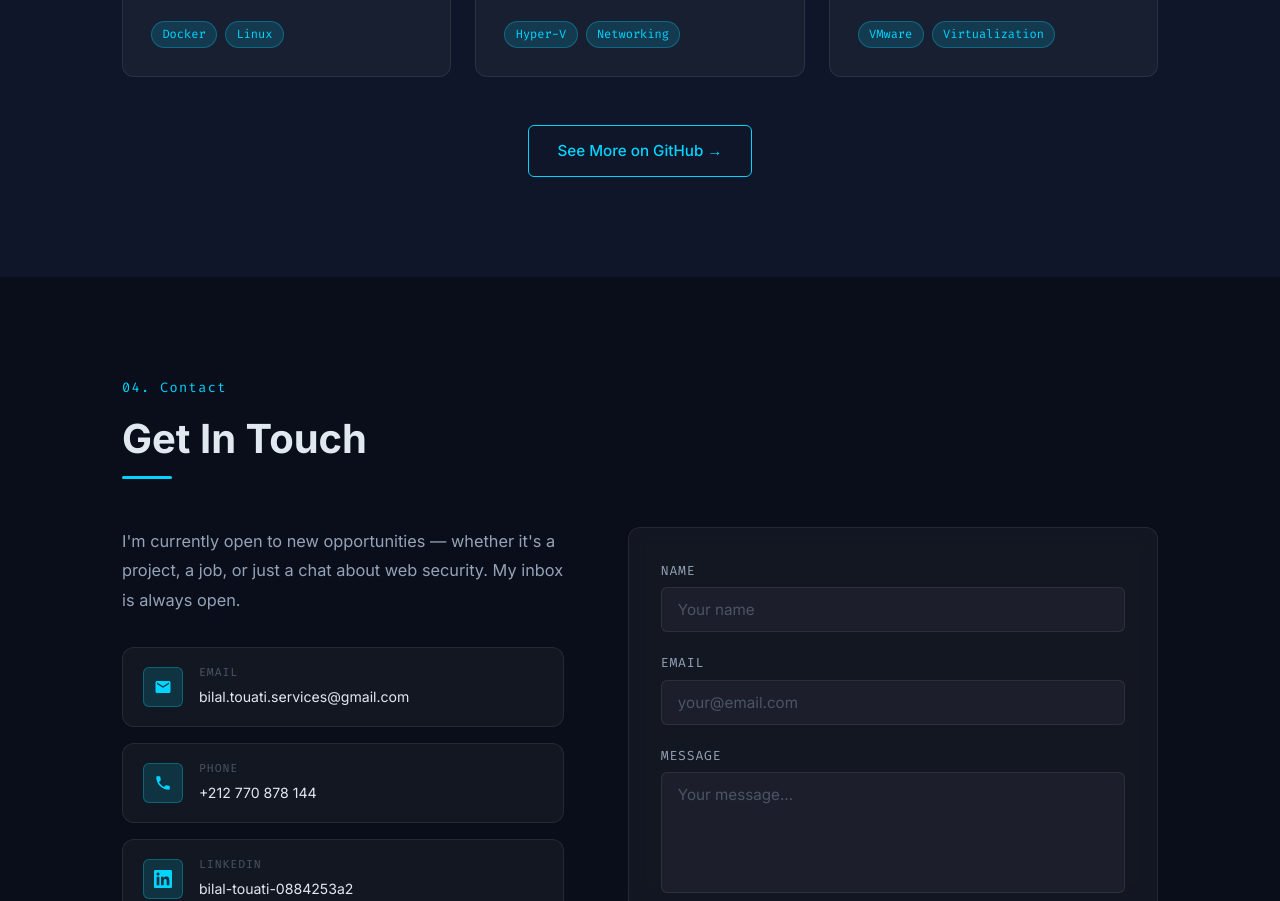
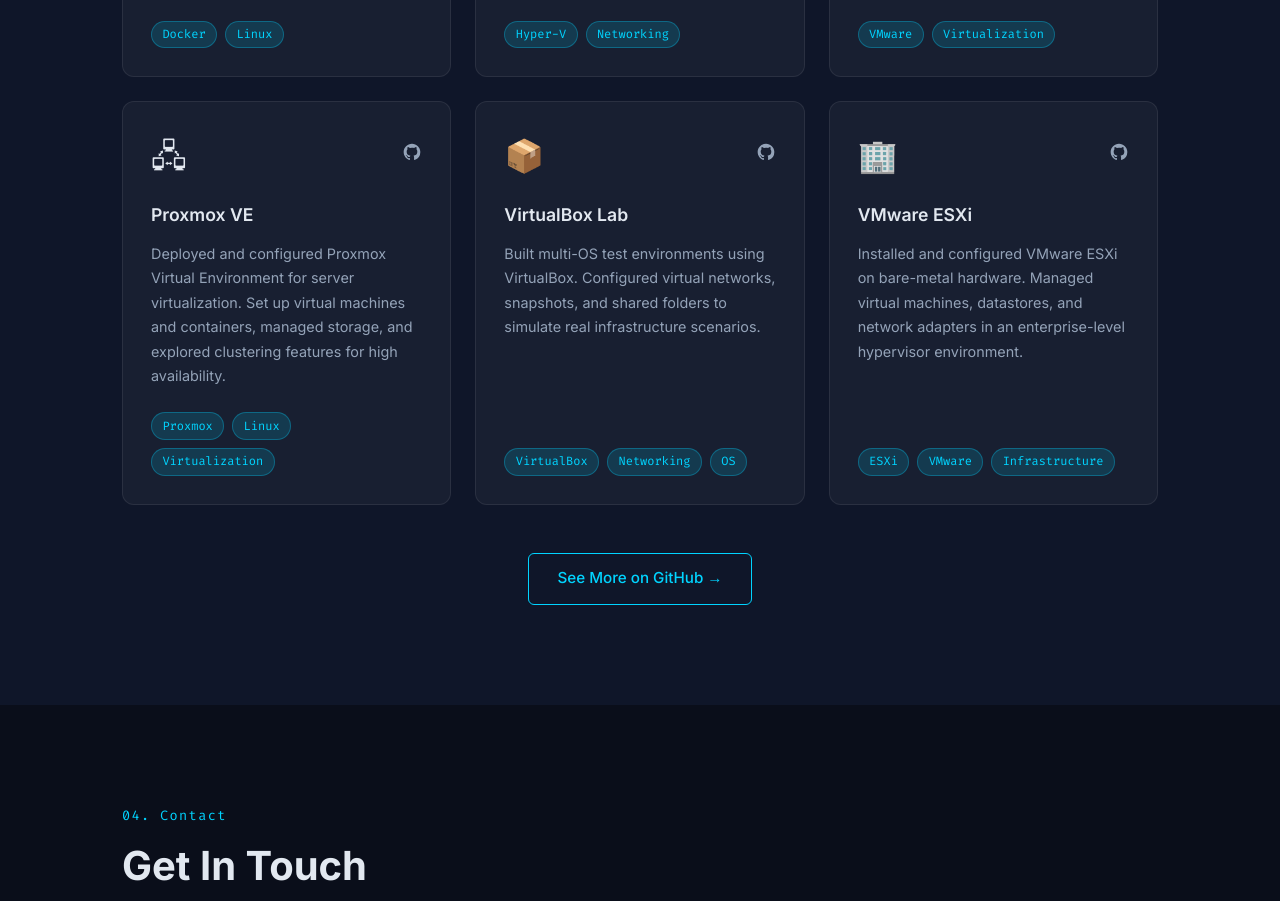
Before and after one commit to Touati-bilal/Portfolio, a plain HTML site: page index.html in a window 1280 px wide. Shown: the part 3077-3978 px from the top of the page. Drawn offline with Linux system fonts and the light colour scheme.

Commit message:
update portfolio

```diff
--- a/index.html
+++ b/index.html
@@ -324,6 +324,66 @@
           </div>
         </article>
 
+        <article class="project-card reveal">
+          <div class="project-top">
+            <div class="project-icon">🖧</div>
+            <div class="project-links">
+              <a href="https://github.com/Touati-bilal" target="_blank" rel="noopener" aria-label="GitHub">
+                <svg viewBox="0 0 24 24" fill="currentColor"><path d="M12 2C6.477 2 2 6.484 2 12.017c0 4.425 2.865 8.18 6.839 9.504.5.092.682-.217.682-.483 0-.237-.008-.868-.013-1.703-2.782.605-3.369-1.343-3.369-1.343-.454-1.158-1.11-1.466-1.11-1.466-.908-.62.069-.608.069-.608 1.003.07 1.531 1.032 1.531 1.032.892 1.53 2.341 1.088 2.91.832.092-.647.35-1.088.636-1.338-2.22-.253-4.555-1.113-4.555-4.951 0-1.093.39-1.988 1.029-2.688-.103-.253-.446-1.272.098-2.65 0 0 .84-.27 2.75 1.026A9.564 9.564 0 0112 6.844c.85.004 1.705.115 2.504.337 1.909-1.296 2.747-1.027 2.747-1.027.546 1.379.202 2.398.1 2.651.64.7 1.028 1.595 1.028 2.688 0 3.848-2.339 4.695-4.566 4.943.359.309.678.92.678 1.855 0 1.338-.012 2.419-.012 2.747 0 .268.18.58.688.482A10.019 10.019 0 0022 12.017C22 6.484 17.522 2 12 2z"/></svg>
+              </a>
+            </div>
+          </div>
+          <h3 class="project-title">Proxmox VE</h3>
+          <p class="project-desc">
+            Deployed and configured Proxmox Virtual Environment for server
+            virtualization. Set up virtual machines and containers, managed
+            storage, and explored clustering features for high availability.
+          </p>
+          <div class="project-tags">
+            <span>Proxmox</span><span>Linux</span><span>Virtualization</span>
+          </div>
+        </article>
+
+        <article class="project-card reveal">
+          <div class="project-top">
+            <div class="project-icon">📦</div>
+            <div class="project-links">
+              <a href="https://github.com/Touati-bilal" target="_blank" rel="noopener" aria-label="GitHub">
+                <svg viewBox="0 0 24 24" fill="currentColor"><path d="M12 2C6.477 2 2 6.484 2 12.017c0 4.425 2.865 8.18 6.839 9.504.5.092.682-.217.682-.483 0-.237-.008-.868-.013-1.703-2.782.605-3.369-1.343-3.369-1.343-.454-1.158-1.11-1.466-1.11-1.466-.908-.62.069-.608.069-.608 1.003.07 1.531 1.032 1.531 1.032.892 1.53 2.341 1.088 2.91.832.092-.647.35-1.088.636-1.338-2.22-.253-4.555-1.113-4.555-4.951 0-1.093.39-1.988 1.029-2.688-.103-.253-.446-1.272.098-2.65 0 0 .84-.27 2.75 1.026A9.564 9.564 0 0112 6.844c.85.004 1.705.115 2.504.337 1.909-1.296 2.747-1.027 2.747-1.027.546 1.379.202 2.398.1 2.651.64.7 1.028 1.595 1.028 2.688 0 3.848-2.339 4.695-4.566 4.943.359.309.678.92.678 1.855 0 1.338-.012 2.419-.012 2.747 0 .268.18.58.688.482A10.019 10.019 0 0022 12.017C22 6.484 17.522 2 12 2z"/></svg>
+              </a>
+            </div>
+          </div>
+          <h3 class="project-title">VirtualBox Lab</h3>
+          <p class="project-desc">
+            Built multi-OS test environments using VirtualBox. Configured
+            virtual networks, snapshots, and shared folders to simulate
+            real infrastructure scenarios.
+          </p>
+          <div class="project-tags">
+            <span>VirtualBox</span><span>Networking</span><span>OS</span>
+          </div>
+        </article>
+
+        <article class="project-card reveal">
+          <div class="project-top">
+            <div class="project-icon">🏢</div>
+            <div class="project-links">
+              <a href="https://github.com/Touati-bilal" target="_blank" rel="noopener" aria-label="GitHub">
+                <svg viewBox="0 0 24 24" fill="currentColor"><path d="M12 2C6.477 2 2 6.484 2 12.017c0 4.425 2.865 8.18 6.839 9.504.5.092.682-.217.682-.483 0-.237-.008-.868-.013-1.703-2.782.605-3.369-1.343-3.369-1.343-.454-1.158-1.11-1.466-1.11-1.466-.908-.62.069-.608.069-.608 1.003.07 1.531 1.032 1.531 1.032.892 1.53 2.341 1.088 2.91.832.092-.647.35-1.088.636-1.338-2.22-.253-4.555-1.113-4.555-4.951 0-1.093.39-1.988 1.029-2.688-.103-.253-.446-1.272.098-2.65 0 0 .84-.27 2.75 1.026A9.564 9.564 0 0112 6.844c.85.004 1.705.115 2.504.337 1.909-1.296 2.747-1.027 2.747-1.027.546 1.379.202 2.398.1 2.651.64.7 1.028 1.595 1.028 2.688 0 3.848-2.339 4.695-4.566 4.943.359.309.678.92.678 1.855 0 1.338-.012 2.419-.012 2.747 0 .268.18.58.688.482A10.019 10.019 0 0022 12.017C22 6.484 17.522 2 12 2z"/></svg>
+              </a>
+            </div>
+          </div>
+          <h3 class="project-title">VMware ESXi</h3>
+          <p class="project-desc">
+            Installed and configured VMware ESXi on bare-metal hardware.
+            Managed virtual machines, datastores, and network adapters in
+            an enterprise-level hypervisor environment.
+          </p>
+          <div class="project-tags">
+            <span>ESXi</span><span>VMware</span><span>Infrastructure</span>
+          </div>
+        </article>
+
       </div>
 
       <div class="projects-cta reveal">
```
